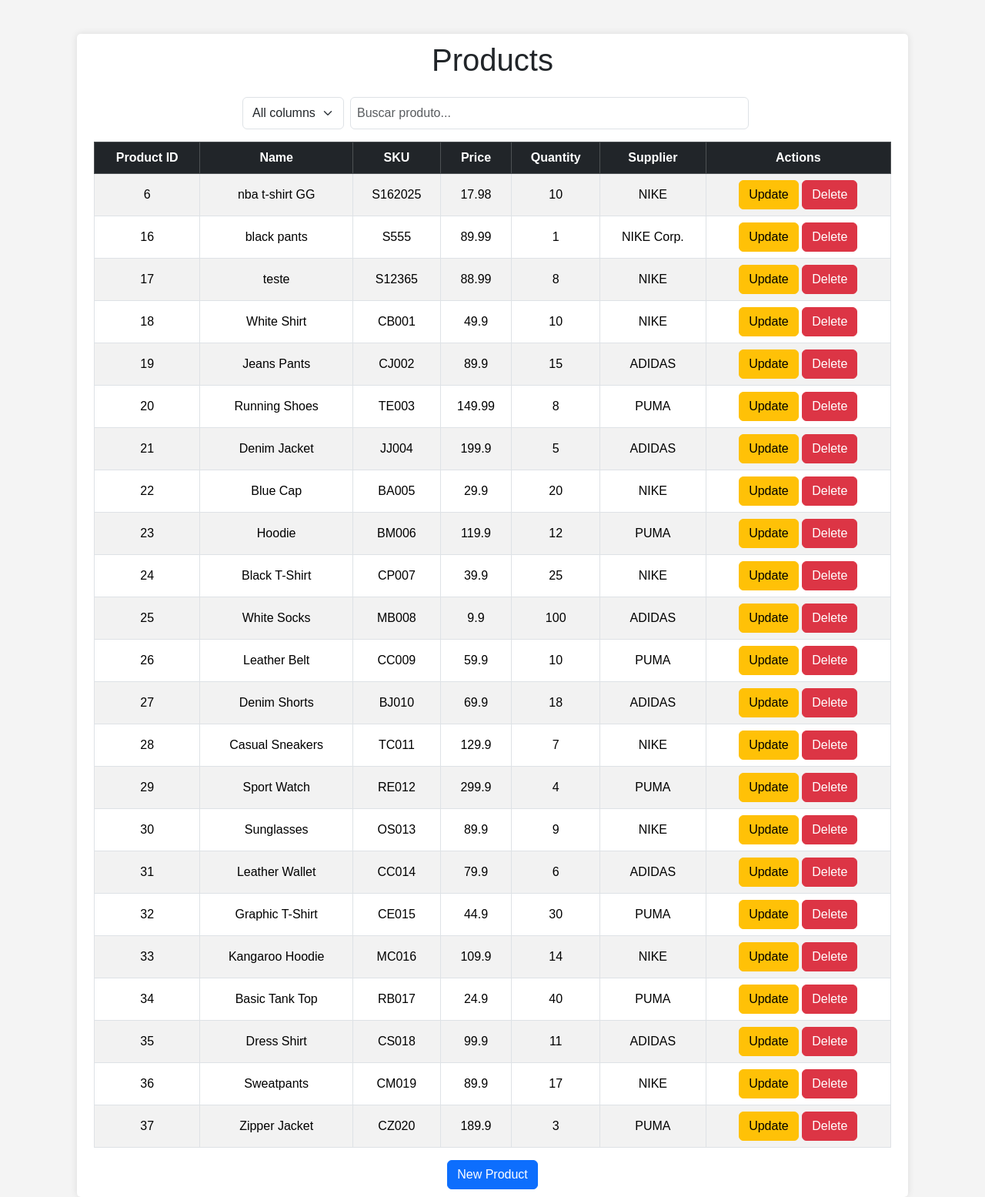
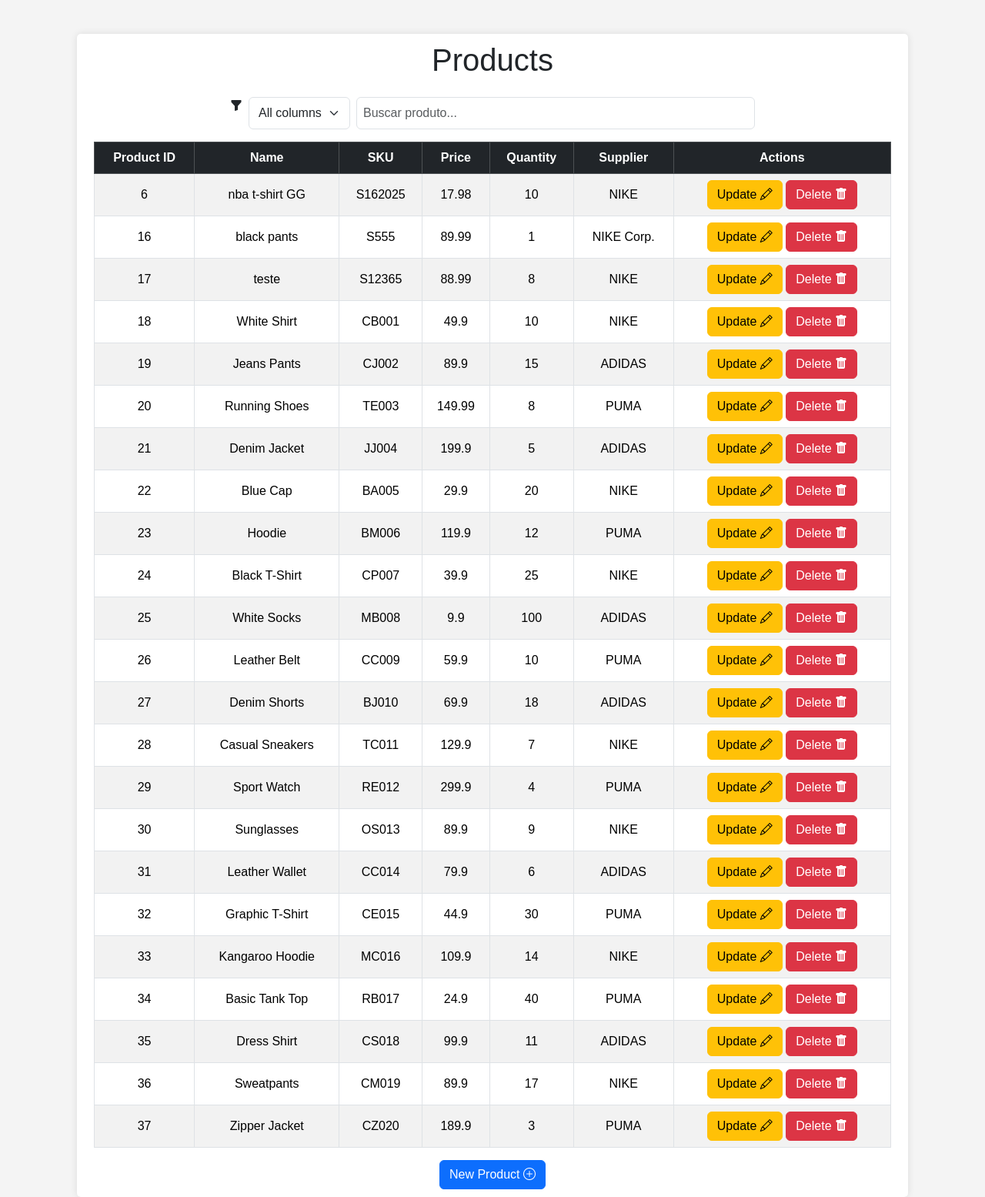
Before and after one commit to emanuel07mii/project_inventory_management, a Django app: page /list/ in a window 1280 px wide. Shown: the part 56-1611 px from the top of the page at 77% size. Run offline with Django 5.2, Linux system fonts and the light colour scheme; a user stored in the database is signed in; data comes from the database, SQL or seed files in the repository; both versions use the stored data as it was after the commit.

Commit message:
add icons

```diff
--- a/invProject/invApp/templates/invApp/home.html
+++ b/invProject/invApp/templates/invApp/home.html
@@ -13,7 +13,7 @@
             <p>
                 Use the navigation bar to add or views products.
             </p>
-            <a href="{% url 'product_list' %}" class="btn btn-primary btn-lg" role="button">View Products</a>
+            <a href="{% url 'product_list' %}" class="btn btn-primary btn-lg" role="button">View Products <i class="bi bi-view-list"></i></a>
         {% else %}
             <h1 class="display-4">Welcome to Inventory Management System</h1>
             <p class="lead">
--- a/invProject/invApp/templates/invApp/layout.html
+++ b/invProject/invApp/templates/invApp/layout.html
@@ -6,8 +6,7 @@
     <meta name="viewport" content="width=device-width, initial-scale=1.0">
     <title>{% block title %}Inventory App{% endblock %}</title>
     {% comment %} https://getbootstrap.com/ {% endcomment %}
-    <link href="https://cdn.jsdelivr.net/npm/bootstrap@5.3.5/dist/css/bootstrap.min.css" rel="stylesheet"
-        integrity="sha384-SgOJa3DmI69IUzQ2PVdRZhwQ+dy64/BUtbMJw1MZ8t5HZApcHrRKUc4W0kG879m7" crossorigin="anonymous">
+    <link href="https://cdn.jsdelivr.net/npm/bootstrap@5.3.5/dist/css/bootstrap.min.css" rel="stylesheet" integrity="sha384-SgOJa3DmI69IUzQ2PVdRZhwQ+dy64/BUtbMJw1MZ8t5HZApcHrRKUc4W0kG879m7" crossorigin="anonymous">
 
     <style>
         body {
--- a/invProject/invApp/templates/invApp/product_form.html
+++ b/invProject/invApp/templates/invApp/product_form.html
@@ -20,7 +20,7 @@
         {% endfor %}
 
         <div class="text-center">
-            <button class="btn btn-success w-50" type="submit">Save Product</button>
+            <button class="btn btn-success w-50" type="submit">Save Product <i class="bi bi-floppy"></i></button>
             <a href="{% url 'product_list' %}" class="btn btn-outline-secondary ms-2">Cancel</a>
         </div>
     </form>
--- a/invProject/invApp/templates/invApp/product_list.html
+++ b/invProject/invApp/templates/invApp/product_list.html
@@ -44,15 +44,15 @@
                         <td>{{ product.quantity }}</td>
                         <td>{{ product.supplier }}</td>
                         <td>
-                            <a href="{% url 'product_update' product.product_id %}" class="btn btn-warning">Update</a>
-                            <a href="{% url 'product_delete' product.product_id %}" class="btn btn-danger">Delete</a>
+                            <a href="{% url 'product_update' product.product_id %}" class="btn btn-warning">Update <i class="bi bi-pencil"></i></a>
+                            <a href="{% url 'product_delete' product.product_id %}" class="btn btn-danger">Delete <i class="bi bi-trash-fill"></i></a>
                         </td>
                     </tr>
                 {% endfor %}
             </tbody>
         </table>
         <div class="text-center">
-            <a href="{% url 'product_create' %}" class="btn btn-primary">New Product</a>
+            <a href="{% url 'product_create' %}" class="btn btn-primary">New Product <i class="bi bi-plus-circle"></i></a>
         </div>
     </div>
 
--- a/invProject/templates/shared/layout.html
+++ b/invProject/templates/shared/layout.html
@@ -7,8 +7,8 @@
     <meta name="viewport" content="width=device-width, initial-scale=1.0">
     <title>{% block title %}Inventory App{% endblock %}</title>
     {% comment %} https://getbootstrap.com/ {% endcomment %}
-    <link href="https://cdn.jsdelivr.net/npm/bootstrap@5.3.5/dist/css/bootstrap.min.css" rel="stylesheet"
-        integrity="sha384-SgOJa3DmI69IUzQ2PVdRZhwQ+dy64/BUtbMJw1MZ8t5HZApcHrRKUc4W0kG879m7" crossorigin="anonymous">
+    <link href="https://cdn.jsdelivr.net/npm/bootstrap@5.3.5/dist/css/bootstrap.min.css" rel="stylesheet" integrity="sha384-SgOJa3DmI69IUzQ2PVdRZhwQ+dy64/BUtbMJw1MZ8t5HZApcHrRKUc4W0kG879m7" crossorigin="anonymous">
+    <link rel="stylesheet" href="https://cdn.jsdelivr.net/npm/bootstrap-icons@1.11.3/font/bootstrap-icons.min.css">
 
     <link rel="stylesheet" href="{% static 'styles/styles.css' %}">
 </head>
```
Also changed, not shown: invProject/db.sqlite3.
